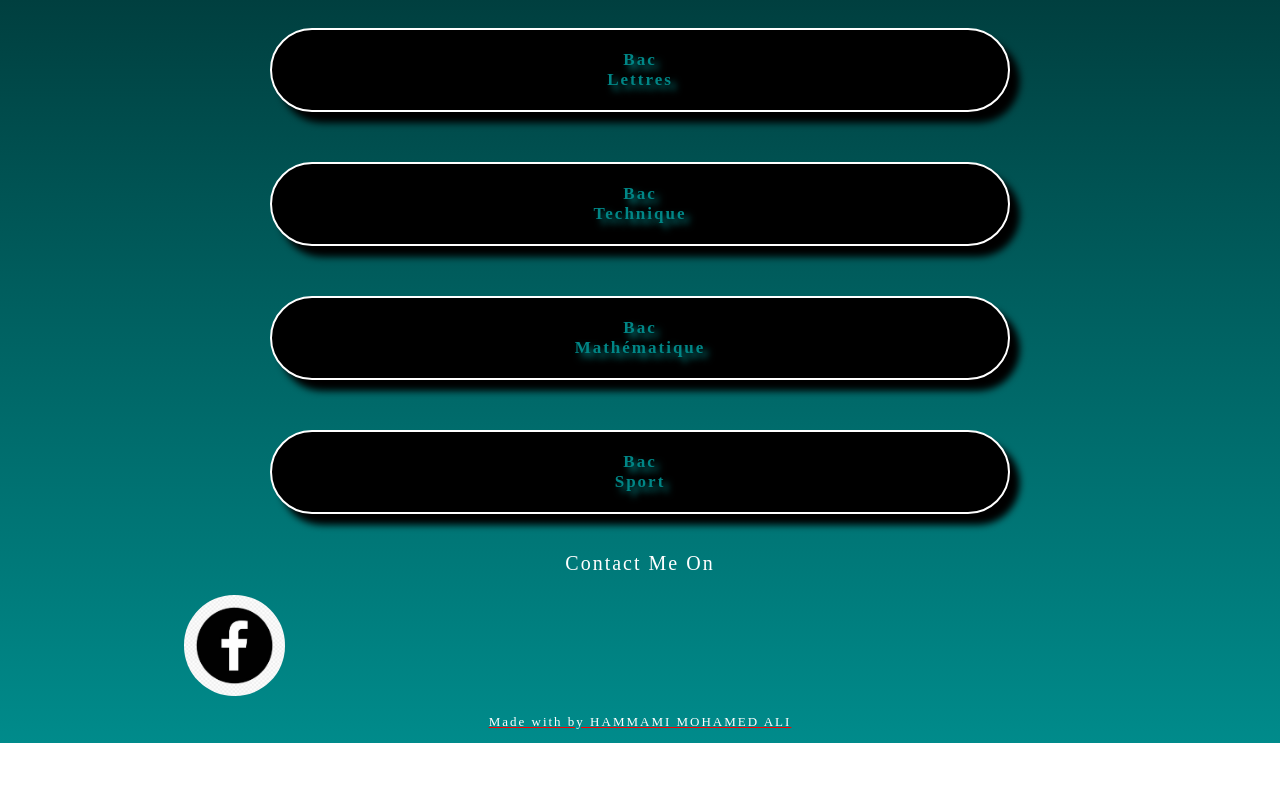
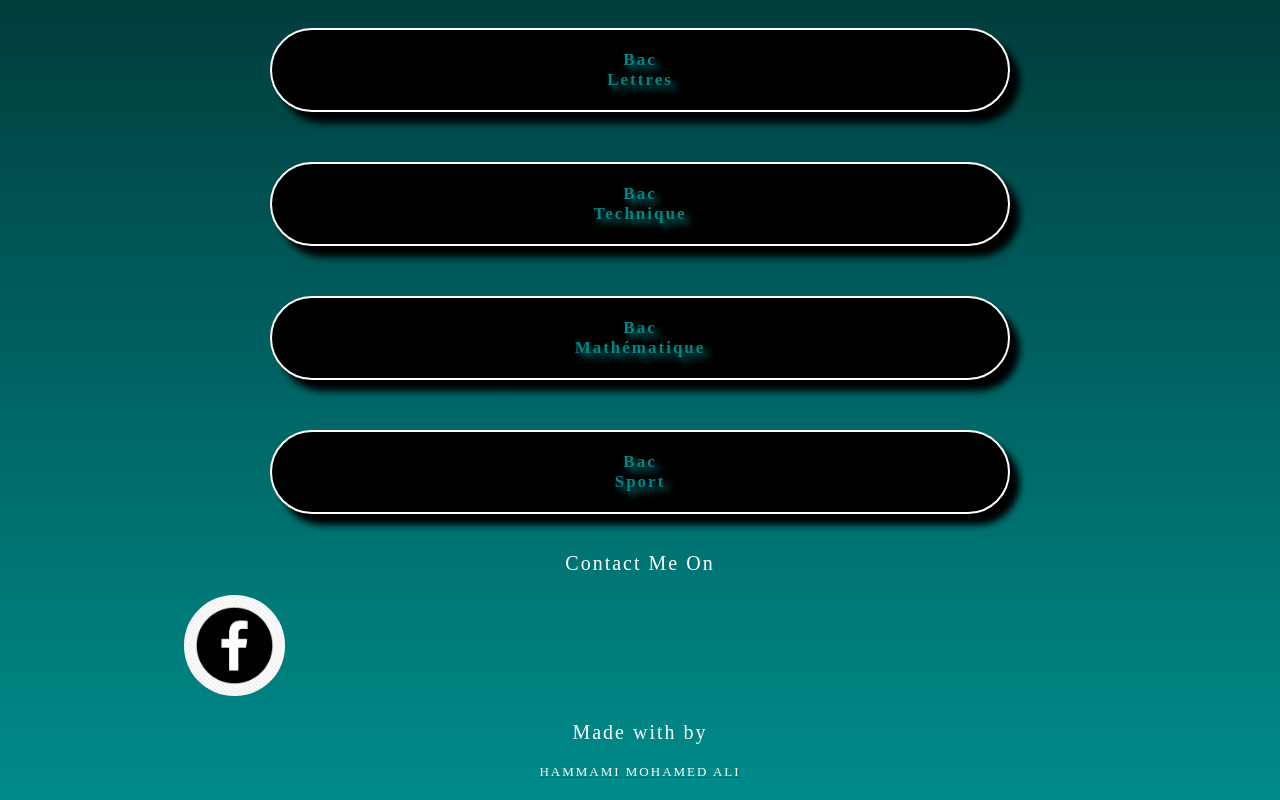
Before and after one commit to mimou404/mo3adel, a plain HTML site: page index.html in a window 1280 px wide. Shown: the part 502-1302 px from the top of the page. Before the commit the page ends 1245 px from the top, so only its background shows below. Drawn offline with Linux system fonts and the light colour scheme.

Commit message:
index.html

```diff
--- a/index.html
+++ b/index.html
@@ -18,7 +18,7 @@
 	<center><div><a href="sport.html">Bac<br> Sport </a></div></center><br>
 	<p>Contact Me On</p>
 	<a href="https://www.facebook.com/profile.php?id=100043617863552"><img src="img/88.jfif" width="8%"></a>
-	<p id="yy">Made with by  HAMMAMI MOHAMED ALI</p>
+	<p>Made with by<p id="yy">  HAMMAMI MOHAMED ALI</p></p>
 
 
 
```
